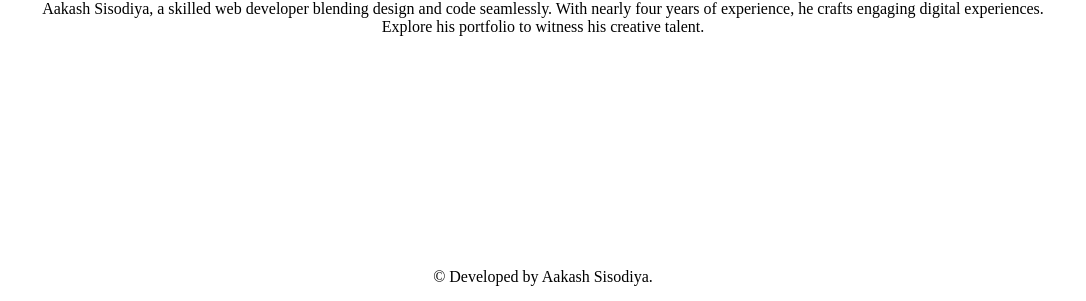
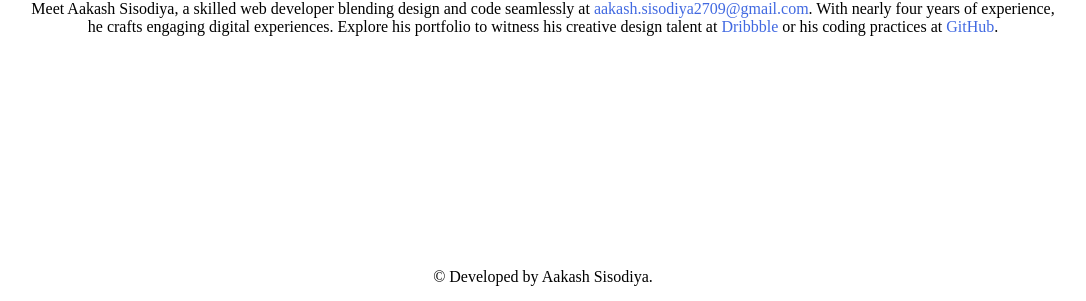
Before and after one commit to SisodiyaAakash/my-portfolio, a website: page index.html in a window 1280 px wide. Shown: the part 499-800 px from the top of the page, without its empty margins (97-1183 px from the left). Drawn offline with Linux system fonts and the light colour scheme; a web font is replaced by a local one.

Commit message:
Update index.html

```diff
--- a/index.html
+++ b/index.html
@@ -126,10 +126,10 @@
           Aakash Sisodiya
         </h1>
         <p data-aos="zoom-in-up" data-aos-delay="600" data-aos-duration="600">
-          Aakash Sisodiya, a skilled web developer blending design and code
-          seamlessly. With nearly four years of experience, he crafts engaging
-          digital experiences. Explore his portfolio to witness his creative
-          talent.
+          Meet Aakash Sisodiya, a skilled web developer blending design and
+          code seamlessly at <a style="color: #4169E1" href="mailto:aakash.sisodiya2709@gmail.com">aakash.sisodiya2709@gmail.com</a>. With nearly four years of experience, he crafts
+          engaging digital experiences. Explore his portfolio to witness his
+          creative design talent at <a style="color: #4169E1" href="https://dribbble.com/aakash_s27">Dribbble</a> or his coding practices at <a style="color: #4169E1" href="https://github.com/SisodiyaAakash">GitHub</a>.
         </p>
       </div>
     </div>
```
